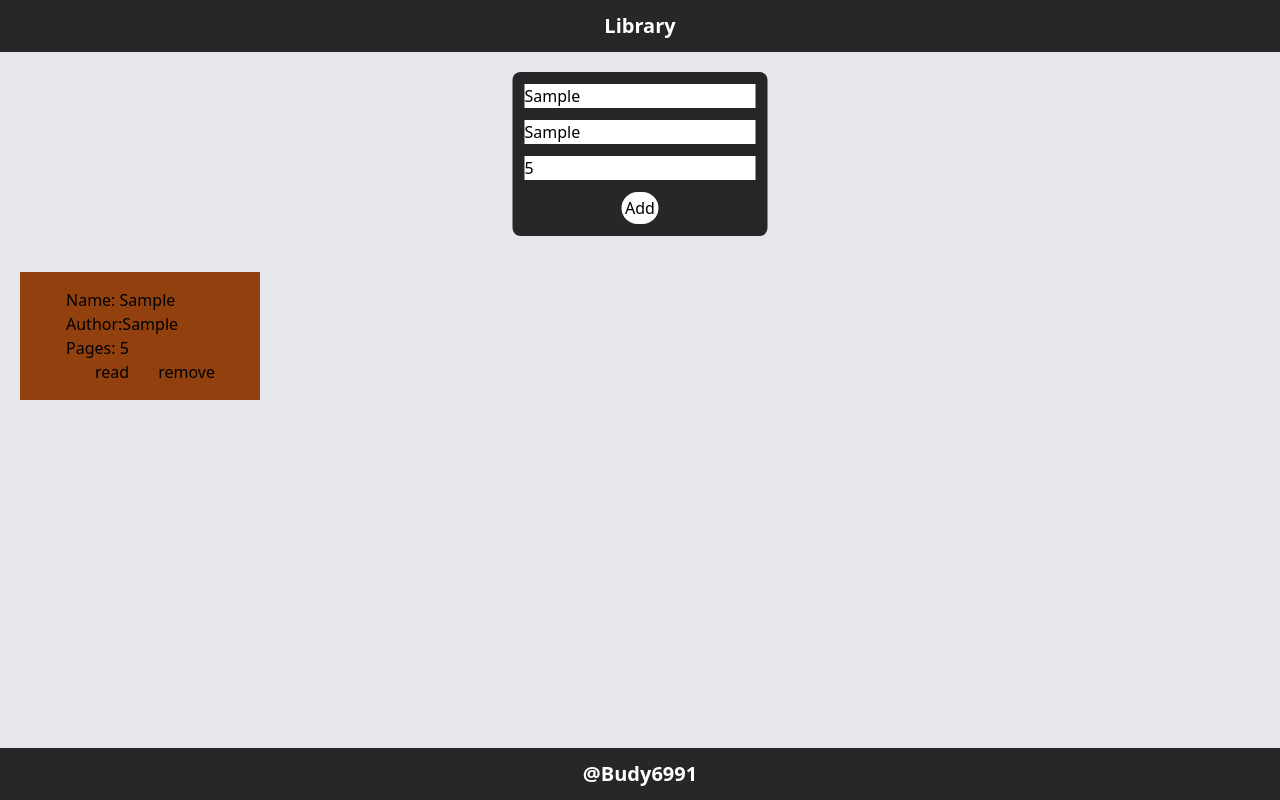
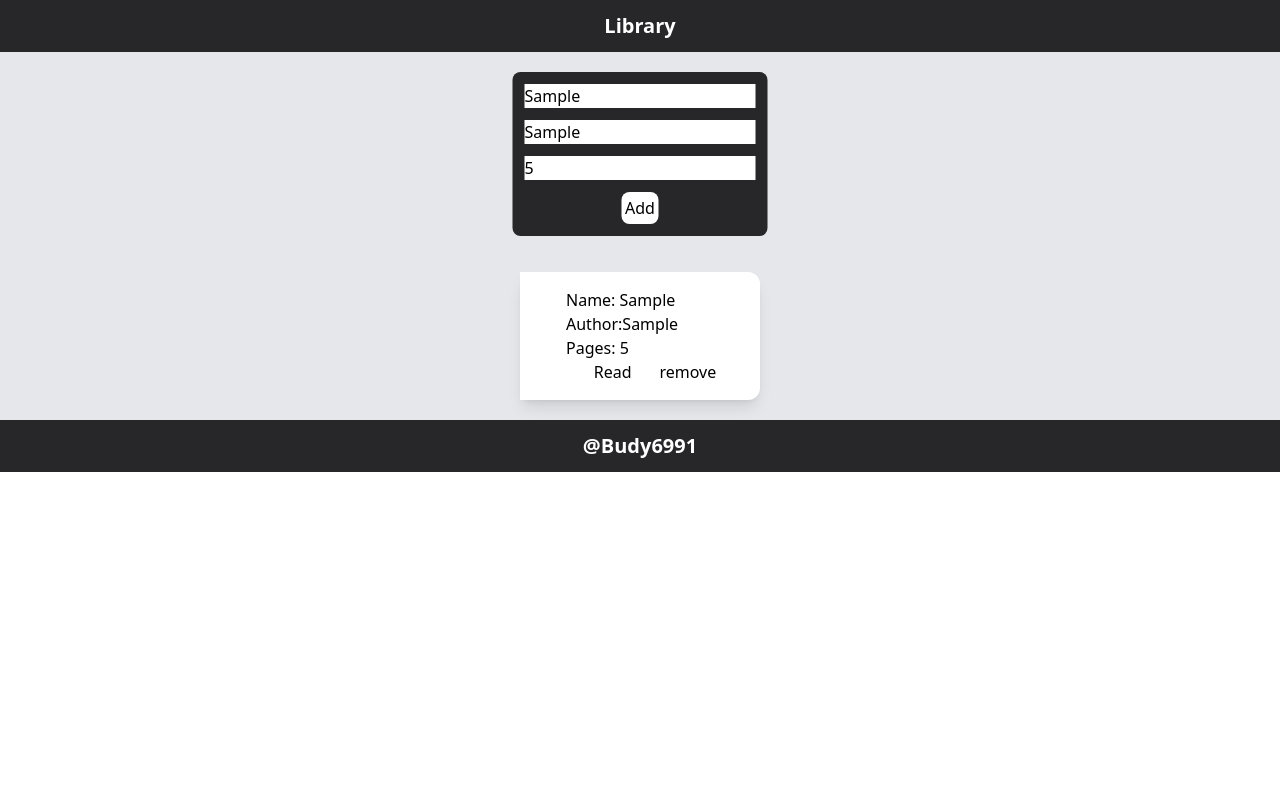
Before and after one commit to budy6991/firebase-library, a React (Vite) app: page / in a window 1280 px wide. Both pictures are taken after typing "Sample", "Sample", "5" into the empty fields and a click on the button "Add". Built offline with nearby package versions, Linux system fonts and the light colour scheme; no server answers; the database is empty.

Commit message:
Updated read status on realtime

```diff
--- a/src/App.jsx
+++ b/src/App.jsx
@@ -8,7 +8,7 @@ import { Overview } from "./components.js/Overview";
 
 function App() {
   return (
-    <div className="w-screen h-screen bg-gray-200 flex flex-col justify-between">
+    <div className="w-screen h-full bg-gray-200 flex flex-col justify-between">
       <Header />
       <Overview />
       <Footer />
--- a/src/components.js/BookCard.jsx
+++ b/src/components.js/BookCard.jsx
@@ -1,9 +1,20 @@
-import React from "react";
+import React, { useEffect, useState } from "react";
+import { flushSync } from "react-dom";
 
-export const BookCard = ({ name, author, pages, read, id }) => {
+export const BookCard = ({ name, author, pages, read, id, markAsRead }) => {
+  const [isRead, setIsRead] = useState(read);
+
+  const handleToggleRead = () => {
+    setIsRead((current) => !current);
+  };
+
+  useEffect(() => {
+    markAsRead(id, isRead);
+  }, [isRead]);
+
   return (
-    <div className="flex w-[240px] h-[250px] h-full bg-amber-800 text-black justify-start text-black p-4">
-      <div className="min-w-[20px] bg-amber-500 h-full"></div>
+    <div className="flex w-[240px] h-[250px] h-full bg-white text-black justify-start text-black p-4 rounded-r-xl shadow-lg transition-all hover:scale-105">
+      <div className="min-w-[20px] bg-zinc-500 h-full"></div>
       <div className="flex flex-col justify-around  ml-[10px] w-full">
         <div>
           <h2>Name: {name}</h2>
@@ -15,10 +26,10 @@ export const BookCard = ({ name, author, pages, read, id }) => {
           <h2>Pages: {pages}</h2>
         </div>
         <div>
-          <h2>{read}</h2>
+          <h2>{isRead}</h2>
         </div>
         <div className="flex justify-evenly">
-          <button>read</button>
+          <button onClick={handleToggleRead}>Read {isRead ? "✓" : ""}</button>
           <button>remove</button>
         </div>
       </div>
--- a/src/components.js/DisplayBooks.jsx
+++ b/src/components.js/DisplayBooks.jsx
@@ -1,7 +1,7 @@
 import React from "react";
 import { BookCard } from "./BookCard";
 
-export const DisplayBooks = ({ books }) => {
+export const DisplayBooks = ({ books, markAsRead }) => {
   const displayAll = books.map((book) => {
     return (
       <BookCard
@@ -11,10 +11,13 @@ export const DisplayBooks = ({ books }) => {
         read={book.read}
         id={book.id}
         key={book.id}
+        markAsRead={markAsRead}
       />
     );
   });
   return (
-    <div className="flex gap-10 flex-wrap mt-[200px] p-5">{displayAll}</div>
+    <div className="flex gap-10 flex-wrap mt-[200px] p-5 justify-center">
+      {displayAll}
+    </div>
   );
 };
--- a/src/components.js/InputBook.jsx
+++ b/src/components.js/InputBook.jsx
@@ -47,7 +47,7 @@ export const InputBook = ({ addBook }) => {
           </div>
           <div className="flex gap-7 text-white ">
             <button
-              className="bg-white rounded-full p-1 text-black hover:text-white hover:bg-black"
+              className="bg-white rounded-lg p-1 text-black hover:text-white hover:bg-green-500"
               onClick={handleSubmit}
             >
               Add
--- a/src/components.js/Overview.jsx
+++ b/src/components.js/Overview.jsx
@@ -1,18 +1,36 @@
 import React, { useState, useEffect } from "react";
 import { DisplayBooks } from "./DisplayBooks";
 import { InputBook } from "./InputBook";
-import { collection, addDoc, query, getDocs, doc } from "firebase/firestore";
+import {
+  collection,
+  addDoc,
+  query,
+  getDocs,
+  doc,
+  updateDoc,
+} from "firebase/firestore";
 import { db } from "../firebase/Firebase";
 
 export const Overview = () => {
   const [books, setBooks] = useState([]);
   const booksCollectionRef = collection(db, "Books");
-  const handleBooks = (book) => {
+  const handleBooks = async (book) => {
     setBooks(books.concat(book));
     try {
       addDoc(collection(db, "Books"), book);
     } catch (error) {
       console.log(error);
+    }
+  };
+
+  const markAsRead = async (id, read) => {
+    try {
+      const booksDoc = doc(db, "Books", id);
+      await updateDoc(booksDoc, { read });
+    } catch (error) {
+      console.log(error);
+    } finally {
+      console.log("Updated");
     }
   };
 
@@ -23,13 +41,12 @@ export const Overview = () => {
     };
 
     getBooks();
-    console.log(books);
   }, []);
 
   return (
     <div className="relative w-full h-full">
       <InputBook addBook={handleBooks} />
-      <DisplayBooks books={books} />
+      <DisplayBooks books={books} markAsRead={markAsRead} />
     </div>
   );
 };
```
